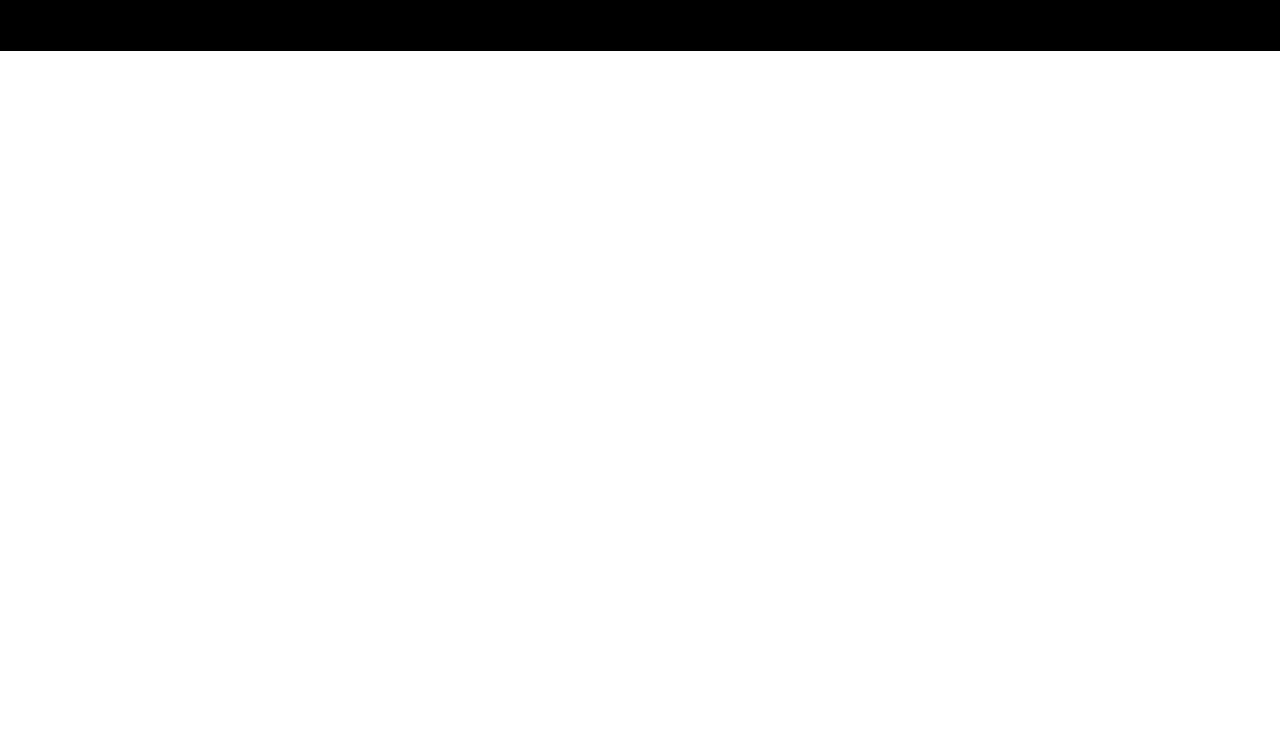
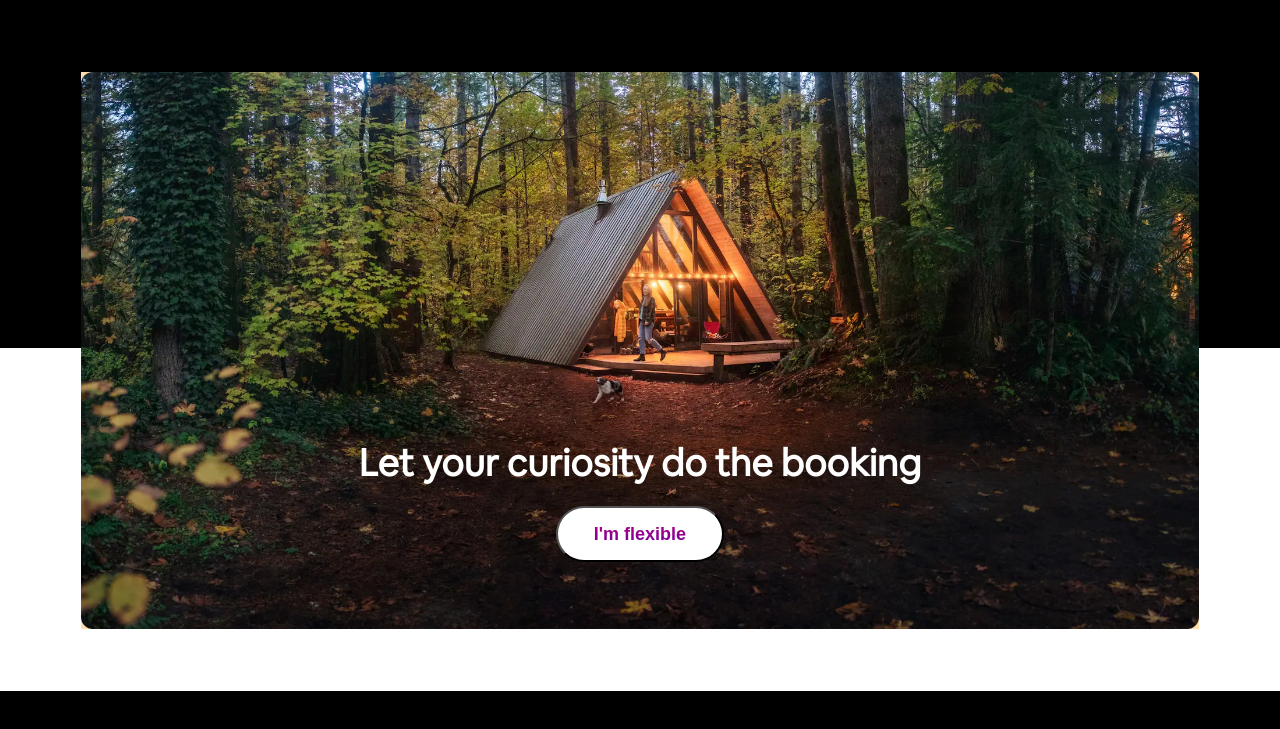
Before and after one commit to Lo-Agency-Internship/Samira-Pouyan-airbnb-clone, a plain HTML site: page index.html in a window 1280 px wide. Shown: the part 589-1318 px from the top of the page. Before the commit the page ends 1280 px from the top, so only its background shows below. Drawn offline with Linux system fonts and the light colour scheme.

Commit message:
add let your curiosity section of main content

```diff
--- a/index.html
+++ b/index.html
@@ -65,6 +65,7 @@
     <!-- main content starts here -->
     <!-- --------------------------------------------------------------------------- -->
     <div class="content">
+
       <!-- search bar starts here -->
       <!-- ------------------------------------------ -->
       <div class="search-bar">
@@ -106,6 +107,22 @@
           <a id="LearnMore" href="#">Learn more</a>
         </div>
       </div>
+
+      <!-- Let your curiosity section starts here -->
+      <!-- ------------------------------------------- -->
+
+      <div id="let-your-curiosity">
+        <div id="let-your-curiosity-div">
+          <img src="img/letYourCuriosity.webp" alt="" id="let-your-curiosity-pic">
+          <p id="let-your-curiosity-text">Let your curiosity do the booking</p>
+          <button id="let-your-curiosity-button"><p>I'm flexible</p></button>
+        </div>
+      </div>
+
+
+
+
+
     </div>
 
     <footer class="footer">
--- a/style.css
+++ b/style.css
@@ -7,8 +7,8 @@ body {
   background: linear-gradient(
     to bottom,
     #000000 0%,
-    #000000 50%,
-    #ffffff 50%,
+    #000000 937px,
+    #ffffff 937px,
     #ffffff 100%
   );
   font-family: Circular;
@@ -228,7 +228,10 @@ body {
 
 /* main content starts here */
 /* ---------------------------------------------------------- */
-
+.content {
+  width: 100%;
+  height: 100%;
+}
 /* search bar in main content starts here */
 /* ---------------------------------------------------------- */
 
@@ -358,7 +361,7 @@ body {
   justify-content: center;
   margin-top: 6.9%;
 }
-#redSection-help-refugees-div{
+#redSection-help-refugees-div {
   display: flex;
   position: relative;
   align-items: center;
@@ -376,8 +379,8 @@ body {
   color: white;
   line-height: 54%;
 }
-#LearnMore{
-  border: 1px solid #FFFFFF;
+#LearnMore {
+  border: 1px solid #ffffff;
   border-radius: 8px;
   color: white;
   font-size: 14px;
@@ -385,3 +388,71 @@ body {
   text-decoration: none;
   font-weight: bold;
 }
+
+/* Let your curiosity in main content starts here */
+/* ---------------------------------------------------------- */
+
+#let-your-curiosity {
+  display: flex;
+  position: relative;
+  align-items: center;
+  align-content: center;
+  justify-content: center;
+  flex-direction: column;
+  width: auto;
+  background-color: navajowhite;
+  height: 43.5%;
+  top: 7.5%;
+}
+
+#let-your-curiosity-div {
+  display: flex;
+  position: relative;
+  align-items: center;
+  align-content: center;
+  justify-content: center;
+  flex-direction: column;
+  width: 100%;
+  height: 100%;
+}
+#let-your-curiosity-pic {
+  display: flex;
+  position: absolute;
+  align-items: center;
+  align-content: center;
+  justify-content: center;
+  height: 100%;
+  width: 100%;
+  border-radius: 12px;
+}
+#let-your-curiosity-text {
+  display: flex;
+  position: absolute;
+  align-items: center;
+  align-content: center;
+  justify-content: center;
+  color: white;
+  top: 59%;
+  font-weight: bold;
+  font-size: 233%;
+}
+#let-your-curiosity-button {
+  display: flex;
+  position: absolute;
+  align-items: center;
+  align-content: center;
+  justify-content: center;
+  background-color: white;
+  top: 78%;
+  border-radius: 54px;
+  width: 15%;
+  height: 10%;
+  font-size: 18px;
+  font-weight: bold;
+
+}
+#let-your-curiosity-button p{
+background: -webkit-linear-gradient(90deg, rgb(111, 1, 156) 0%, rgb(198, 1, 126) 135.12%);
+-webkit-background-clip: text;
+-webkit-text-fill-color: transparent;
+}
```
Also changed, not shown: img/letYourCuriosity.webp (added).
